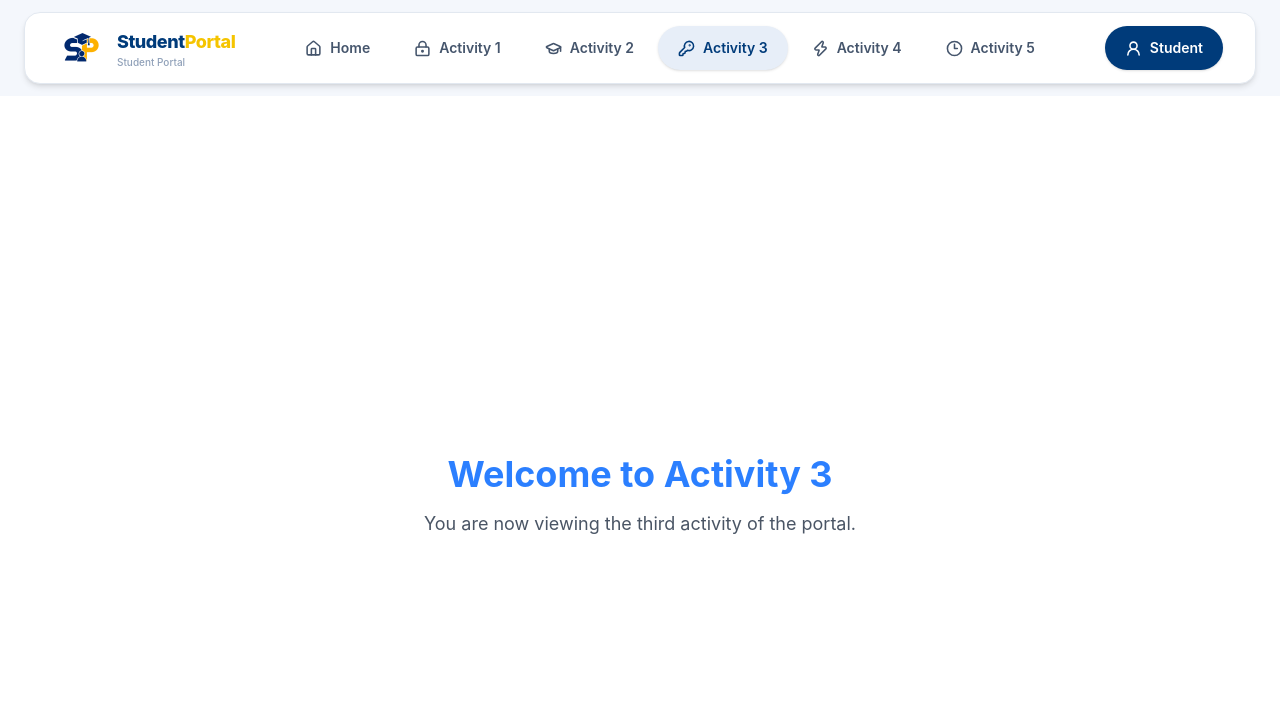
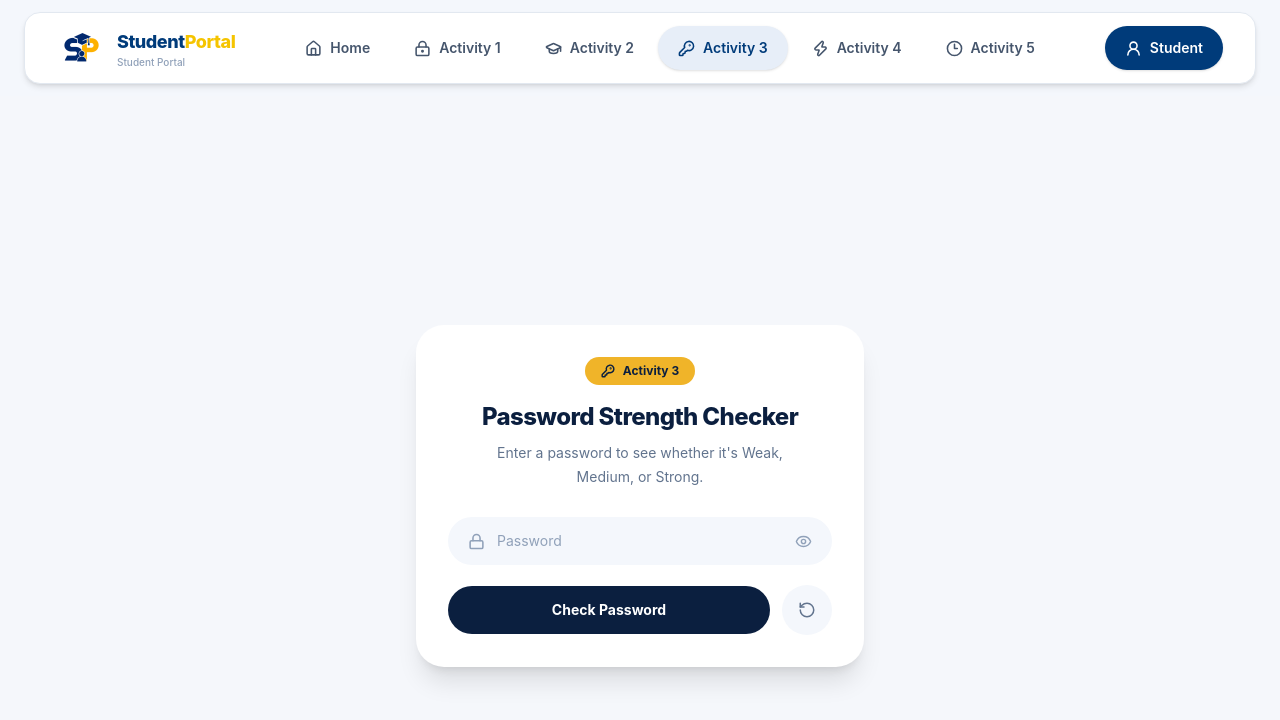
Before and after one commit to KagenoW/StudentPortal, a React (Vite) app: page /activity3 in a window 1280 px wide. Shown: the top 720 px of the page. Built offline with nearby package versions, Linux system fonts and the light colour scheme.

Commit message:
Jeyan-PasswordChecker
pamerge hearty ty<3

```diff
--- a/src/pages/Activity3.jsx
+++ b/src/pages/Activity3.jsx
@@ -1,14 +1,193 @@
+import { useState } from "react";
+import {
+  Lock,
+  Eye,
+  EyeOff,
+  KeyRound,
+  ShieldCheck,
+  ShieldAlert,
+  ShieldX,
+  RotateCcw,
+  Info,
+} from "lucide-react";
+
 function Activity3() {
+  const [password, setPassword] = useState("");
+  const [showPassword, setShowPassword] = useState(false);
+  const [checked, setChecked] = useState(false);
+  const [error, setError] = useState("");
+  const [status, setStatus] = useState(""); // "Weak" | "Medium" | "Strong"
+  const [message, setMessage] = useState("");
+
+  const handlePasswordChange = (event) => {
+    setPassword(event.target.value);
+    setChecked(false);
+    setError("");
+  };
+
+  const handleCheck = () => {
+    if (password.length === 0) {
+      setError("Please enter a password.");
+      setChecked(false);
+      return;
+    }
+
+    let currentStatus;
+    if (password.length < 6) {
+      currentStatus = "Weak";
+    } else if (password.length < 10) {
+      currentStatus = "Medium";
+    } else {
+      currentStatus = "Strong";
+    }
+
+    let currentMessage;
+    if (password.length >= 10) {
+      currentMessage = "Status: Strong – You can use this password.";
+    } else {
+      currentMessage = "Status: Weak – Create a stronger password.";
+    }
+
+    setStatus(currentStatus);
+    setMessage(currentMessage);
+    setError("");
+    setChecked(true);
+  };
+
+  const handleClear = () => {
+    setPassword("");
+    setShowPassword(false);
+    setChecked(false);
+    setError("");
+    setStatus("");
+    setMessage("");
+  };
+
+  const tierStyles = {
+    Weak: { color: "#e2574c", bg: "#fbe4e2", segs: 1, Icon: ShieldX },
+    Medium: { color: "#c8901c", bg: "#fdf1d6", segs: 2, Icon: ShieldAlert },
+    Strong: { color: "#1f9d6c", bg: "#dcf3e7", segs: 3, Icon: ShieldCheck },
+  };
+
+  const tier = tierStyles[status];
+
   return (
-    <div className="min-h-screen bg-white flex flex-col items-center justify-center">
-      <h1 className="text-4xl font-bold text-blue-500 mb-4">
-        Welcome to Activity 3
-      </h1>
+    <main className="flex min-h-screen w-full items-center justify-center bg-[var(--paper,#f5f7fb)] px-6 py-16">
+      <div className="w-full max-w-md rounded-[28px] bg-white p-8 shadow-xl">
+        {/* HEADER */}
+        <div className="text-center">
+          <div className="inline-flex items-center gap-2 rounded-full bg-[#f0b429] px-4 py-1.5 text-xs font-bold text-[#0b1f3f]">
+            <KeyRound size={14} strokeWidth={2.5} />
+            <span>Activity 3</span>
+          </div>
+          <h1 className="mt-4 text-2xl font-extrabold tracking-tight text-[#0b1f3f]">
+            Password Strength Checker
+          </h1>
+          <p className="mx-auto mt-2 max-w-xs text-sm leading-6 text-slate-500">
+            Enter a password to see whether it's Weak, Medium, or Strong.
+          </p>
+        </div>
 
-      <p className="text-lg text-gray-600">
-        You are now viewing the third activity of the portal.
-      </p>
-    </div>
+        {/* PASSWORD INPUT */}
+        <div className="mt-7">
+          <div className="flex items-center gap-3 rounded-full bg-[#f4f7fc] px-5 py-3.5">
+            <Lock size={17} strokeWidth={2.2} className="shrink-0 text-slate-400" />
+            <input
+              id="password-input"
+              type={showPassword ? "text" : "password"}
+              value={password}
+              onChange={handlePasswordChange}
+              placeholder="Password"
+              className="w-full min-w-0 bg-transparent text-sm text-slate-700 outline-none placeholder:text-slate-400"
+            />
+            <button
+              type="button"
+              onClick={() => setShowPassword((prev) => !prev)}
+              aria-label={showPassword ? "Hide password" : "Show password"}
+              className="shrink-0 text-slate-400 transition hover:text-[#13407a]"
+            >
+              {showPassword ? <EyeOff size={17} /> : <Eye size={17} />}
+            </button>
+          </div>
+
+          {error && (
+            <p className="mt-3 flex items-center gap-2 px-1 text-sm font-medium text-[#e2574c]">
+              <Info size={16} />
+              {error}
+            </p>
+          )}
+        </div>
+
+        {/* ACTIONS */}
+        <div className="mt-5 flex items-center gap-3">
+          <button
+            type="button"
+            onClick={handleCheck}
+            className="flex flex-1 items-center justify-center rounded-full bg-[#0b1f3f] py-3.5 text-sm font-bold text-white transition hover:bg-[#13407a]"
+          >
+            Check Password
+          </button>
+          <button
+            type="button"
+            onClick={handleClear}
+            aria-label="Clear"
+            className="flex h-[50px] w-[50px] shrink-0 items-center justify-center rounded-full bg-[#f4f7fc] text-slate-500 transition hover:bg-[#e7eef8] hover:text-[#13407a]"
+          >
+            <RotateCcw size={18} />
+          </button>
+        </div>
+
+        {/* RESULT PANEL — conditional rendering */}
+        {checked && status && (
+          <div
+            className="mt-7 rounded-2xl p-6"
+            style={{ backgroundColor: tier.bg }}
+          >
+            <div className="flex items-center gap-3">
+              <span
+                className="flex h-10 w-10 shrink-0 items-center justify-center rounded-xl bg-white"
+                style={{ color: tier.color }}
+              >
+                <tier.Icon size={20} strokeWidth={2.2} />
+              </span>
+              <div>
+                <p
+                  className="text-[11px] font-bold uppercase tracking-widest"
+                  style={{ color: tier.color }}
+                >
+                  Password Status
+                </p>
+                <p className="text-xl font-extrabold text-[#0b1f3f]">
+                  {status}
+                </p>
+              </div>
+            </div>
+
+            <p className="mt-4 text-sm font-medium leading-6 text-[#0b1f3f]/80">
+              {message}
+            </p>
+
+            <div className="mt-5">
+              <p className="text-[11px] font-bold uppercase tracking-widest text-slate-500">
+                Strength Indicator
+              </p>
+              <div className="mt-2 flex gap-2">
+                {[1, 2, 3].map((seg) => (
+                  <span
+                    key={seg}
+                    className="h-2.5 flex-1 rounded-full transition-colors duration-300"
+                    style={{
+                      backgroundColor:
+                        seg <= tier.segs ? tier.color : "rgba(11,31,63,0.1)",
+                    }}
+                  />
+                ))}
+              </div>
+            </div>
+          </div>
+        )}
+      </div>
+    </main>
   );
 }
 
```
